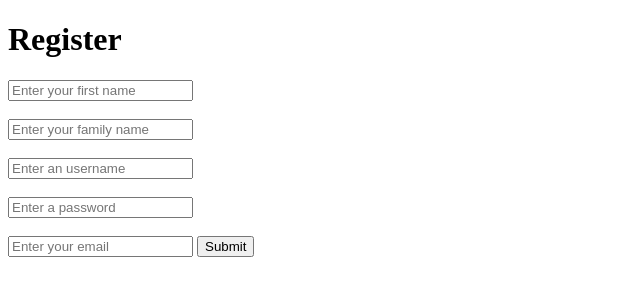
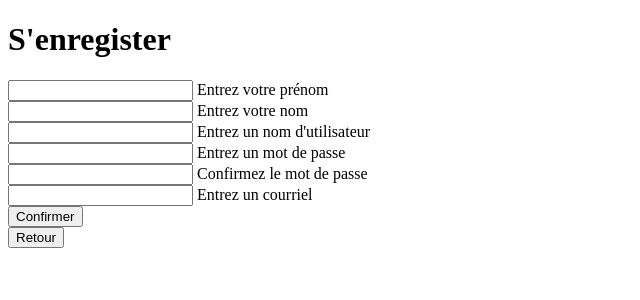
Before and after one commit to MickaelDauphin/Tiwitter, a PHP site: page /view/Register.php in a window 1280 px wide. Shown: the top 300 px of the page, without its empty margins (0-640 px from the left). Run offline with PHP 8.4, Linux system fonts and the light colour scheme.

Commit message:
login register + changements utilisateur

```diff
--- a/view/Home.php
+++ b/view/Home.php
@@ -14,7 +14,7 @@
 	<h1>Tiwitter</h1>
 	<!--<img id="logo" src="../images/logo.png" alt="image" title="icon_login"/>-->
 
-    <h2>Identity : <?php echo $params['username']; ?></h2>
+    <h2>Identité : <a id="Name" href="/user"><?php echo  $params['app']->getSessionParameters('user')['username']; ?></a></h2>
 
     <!--
 	<img src="../images/TVr.png" id="TV" onclick="changeState('TV', ['TVr.png', 'TVg.png'])"/>
@@ -30,6 +30,7 @@
     <script type="text/javascript">start(objectList);</script>
 	<a href="../view/Favorites.php"><img src="../images/PLUS.png" id="Favoris"></a>-->
 
+
 </body>
 <footer>
     <form action="/">
--- a/view/Register.php
+++ b/view/Register.php
@@ -10,7 +10,7 @@
 
 <body>
 
-<h1> Register </h1>
+<h1> S'enregister </h1>
 
 <?php if(isset($params['!registered'])) {
     echo "
@@ -18,25 +18,94 @@
            Une erreur est survenue, veuillez réessayer.
            </p>
         ";
-} ?>
+}
+
+if (isset($params['passwordError']))
+{
+    echo "
+           <p style='color: red' align='center'>
+           Les mots de passes sont différents, veuillez vérifier votre saisie.
+           </p>
+        ";
+}
+
+if (isset($params['userExist']))
+{
+    echo "
+           <p style='color: red' align='center'>
+           Cet utilisateur existe déjà.
+           </p>
+        ";
+}
+?>
+
 
 <div class="container">
-    <form action="/tryRegister" method="post">
-        <input type="username" placeholder="Enter your first name" name="firstName" required>
-        <br>
-        <br>
-        <input type="username" placeholder="Enter your family name" name="familyName" required>
-        <br>
-        <br>
-        <input type="username" placeholder="Enter an username" name="username" required>
-        <br>
-        <br>
-        <input type="password" placeholder="Enter a password" name="password" required>
-        <br>
-        <br>
-        <input type="email" placeholder="Enter your email" name="email" required>
+    <form action="/tryRegister" method="post" autocomplete="off">
 
-        <button type="submit">Submit</button>
+        <!-- Prénom -->
+        <section class="content">
+        <span class="input input--kaede">
+            <input class="input__field input__field--kaede" type="text" id="input-1" name="firstName" minlength="3" maxlength="40" required />
+            <label class="input__label input__label--kaede" for="input-1">
+        <span class="input__label-content input__label-content--kaede">Entrez votre prénom</span>
+            </label>
+        </span>
+            <br>
+
+            <!-- Nom -->
+            <span class="input input--kaede">
+            <input class="input__field input__field--kaede" type="text" id="input-2" name="familyName" minlength="3" maxlength="40" required/>
+            <label class="input__label input__label--kaede" for="input-2">
+        <span class="input__label-content input__label-content--kaede">Entrez votre nom</span>
+            </label>
+        </span>
+        </section>
+
+        <!-- Username -->
+        <section class="content">
+        <span class="input input--kaede">
+            <input class="input__field input__field--kaede" type="text" id="input-3" name="username" minlength="4" maxlength="40" required />
+            <label class="input__label input__label--kaede" for="input-3">
+        <span class="input__label-content input__label-content--kaede">Entrez un nom d'utilisateur</span>
+            </label>
+        </span>
+            <br>
+
+            <!-- Password -->
+            <span class="input input--kaede">
+            <input class="input__field input__field--kaede" type="password" id="input-4" name="password" minlength="6" maxlength="80" required/>
+            <label class="input__label input__label--kaede" for="input-4">
+        <span class="input__label-content input__label-content--kaede">Entrez un mot de passe</span>
+            </label>
+        </span>
+        </section>
+
+        <!-- Password Re -->
+        <section class="content">
+        <span class="input input--kaede">
+            <input class="input__field input__field--kaede" type="password" id="input-5" name="passwordConfirm" minlength="6" maxlength="80" required />
+            <label class="input__label input__label--kaede" for="input-5">
+        <span class="input__label-content input__label-content--kaede">Confirmez le mot de passe</span>
+            </label>
+        </span>
+            <br>
+
+            <!-- Email -->
+            <span class="input input--kaede">
+            <input class="input__field input__field--kaede" type="text" id="input-6" name="email" minlength="4" maxlength="80" required/>
+            <label class="input__label input__label--kaede" for="input-6">
+        <span class="input__label-content input__label-content--kaede">Entrez un courriel</span>
+            </label>
+        </span>
+        </section>
+
+
+        <!-- Button -->
+        <button type="submit">Confirmer</button>
+    </form>
+    <form action="/">
+        <button type="back">Retour</button>
     </form>
 </div>
 
--- a/view/UserInfos.php
+++ b/view/UserInfos.php
@@ -105,7 +105,7 @@ if (isset($params['success']))
     <button type="register">Retour</button>
 </form>
 
-<script src="js/classie.js"></script>
+<!--<script src="js/classie.js"></script>
 <script>
     (function() {
         // trim polyfill : https://developer.mozilla.org/en-US/docs/Web/JavaScript/Reference/Global_Objects/String/Trim
@@ -140,7 +140,7 @@ if (isset($params['success']))
             }
         }
     })();
-</script>
+</script>-->
 
 <footer>
     <p></p>
```
Also changed, not shown: app/Routing.php (+14 -6 lines), app/src/App.php (+45 -2 lines), app/src/Autoloader.php (+8 -2 lines), controllers/UserController.php (+118 -28 lines), model/finder/UserFinder.php (+14 -0 lines), model/gateway/UserGateway.php (+10 -0 lines), view/Login.php (renamed from view/index.php).
